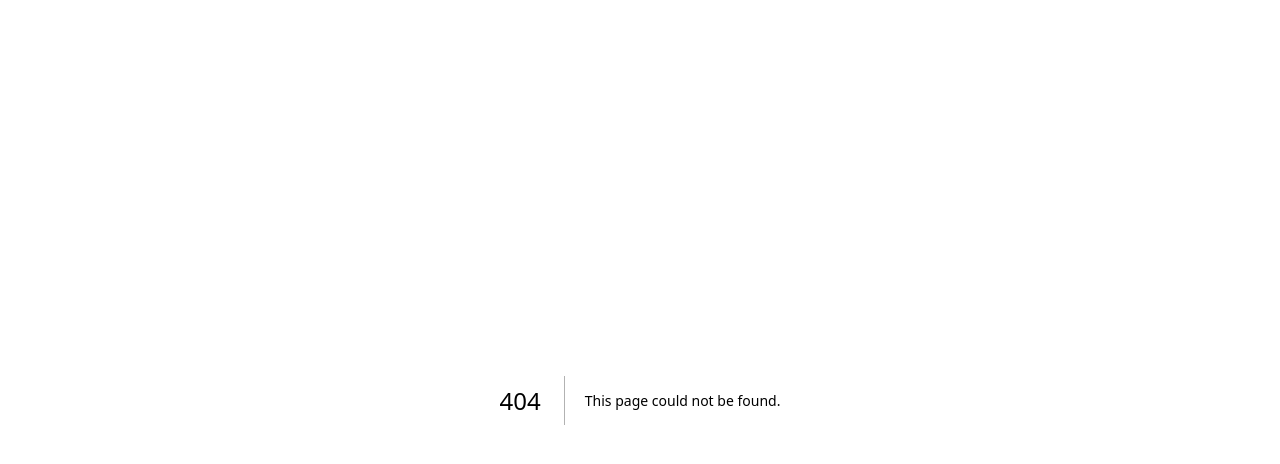
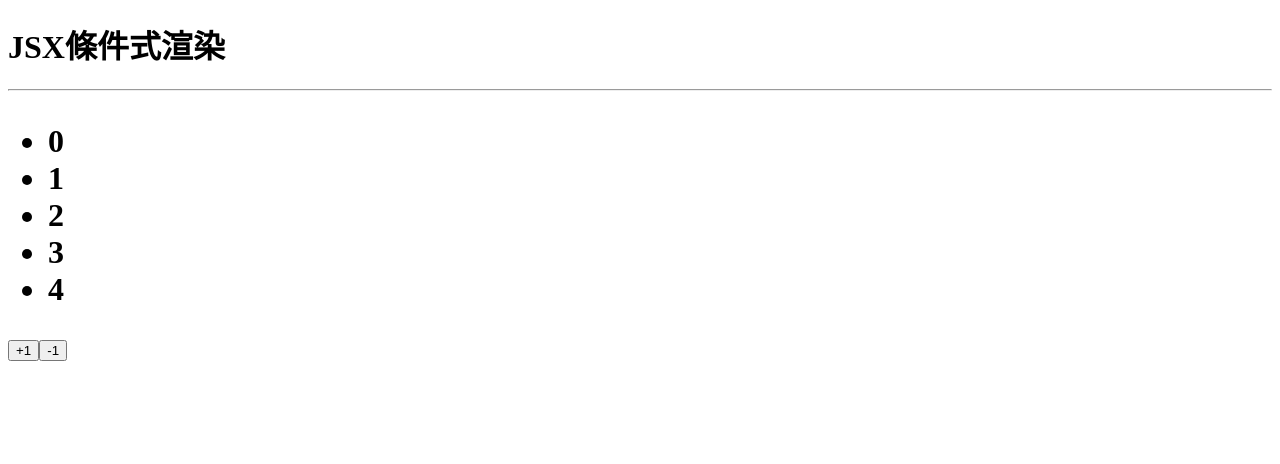
Before and after one commit to xzsa654/next-start, a Next.js app: page /cs-03-jsx/jsx-cond-render in a window 1280 px wide. Before the commit this address had no page. Shown: the top 464 px of the page. Built offline with nearby package versions, Linux system fonts and the light colour scheme.

Commit message:
函式型元件介紹&&jsx條件式渲染

```diff
--- /dev/null
+++ b/app/cs-03-jsx/jsx-cond-render/page.js
@@ -0,0 +1,38 @@
+'use client'
+import { useState } from 'react'
+export default function JsxCondRenderPage(props) {
+  const [total, setTotal] = useState(0)
+  return (
+    <>
+      <h1>JSX條件式渲染</h1>
+      <hr />
+      <h1>
+        <ul>
+          {Array(5)
+            .fill(0)
+            .map((v, i) => {
+              return i % 2 ? <li key={i}>{total + i}</li> : <li key={i}>{i}</li>
+            })}
+        </ul>
+      </h1>
+      <button
+        onClick={() => {
+          setTotal(total + 1)
+        }}
+      >
+        +1
+      </button>
+      <button
+        onClick={() => {
+          setTotal(total - 1)
+        }}
+      >
+        -1
+      </button>
+      {/* JSX的條件式渲染 */}
+      {total ? <p>total值為{total}</p> : ''}
+      {!!total && <p>total值為{total}</p>}
+      {total > 0 && <p>total值為{total}</p>}
+    </>
+  )
+}
```
Also changed, not shown: app/cs-04-state/counter/page.js (+3 -7 lines).
